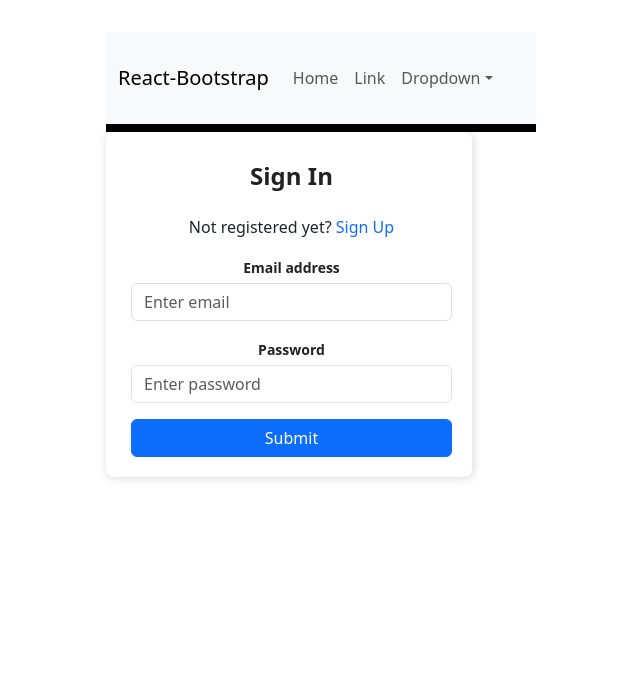
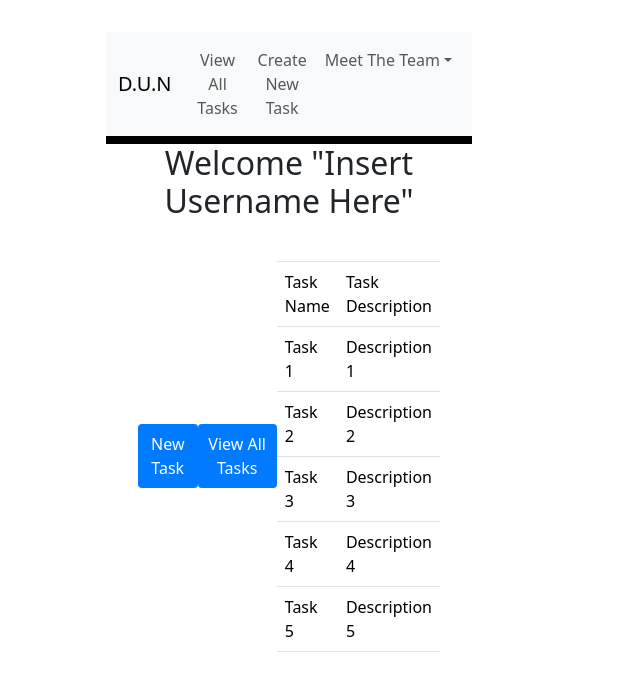
Before and after one commit to logankrieger317/DUNapp, a React (Vite) app: page / in a window 1280 px wide. Shown: the top 676 px of the page, without its empty margins (351-991 px from the left). Built offline with nearby package versions, Linux system fonts and the light colour scheme.

Commit message:
Home Page Rough Draft

```diff
--- a/src/App.css
+++ b/src/App.css
@@ -20,10 +20,9 @@
   justify-content: space-around;
   align-items: center;
   background-color: #5cccf1;
-  width: 430px;
-  height: 100px;
   border-bottom: 8px solid black;
 }
+
 
 
 
@@ -31,44 +30,126 @@
 .home-container {
   display: flex;
   flex-direction: column;
+  align-items: center;
   justify-content: center;
-  align-items: center;
-  color: black;
-  border: solid black 3px;
-  height: 932px;
-  width: 430px;
+  padding: 2rem 1rem;
 }
 
-.upper-row{
-  display: flex;
-  justify-content: space-between;
-  align-items: center;
-  width: 100%;
-  height: auto;
-  border: solid black 3px;
-
+.home-header {
+  margin-bottom: 2rem;
+  text-align: center;
 }
 
-.lower-row{
+.home-body {
   display: flex;
-  justify-content: space-between;
+  flex-direction: column;
   align-items: center;
+  justify-content: center;
   width: 100%;
-  height: auto;
-  border: solid black 3px;
+  max-width: 600px;
 }
 
-.cont-1 , .cont-2, .cont-3, .cont-4, .cont-5 {
-  border: solid black 3px;
+.new-task-button,
+.view-task-button {
+  display: block;
+  width: 100%;
+  margin-bottom: 1rem;
+  padding: 0.5rem;
+  border: none;
+  border-radius: 0.25rem;
+  background-color: #007bff;
+  color: #fff;
+  font-size: 1rem;
+  font-weight: 500;
+  text-align: center;
+  text-decoration: none;
+  cursor: pointer;
 }
 
-.cont-1{
-
+.new-task-button:hover,
+.view-task-button:hover {
+  background-color: #0069d9;
 }
 
+.table {
+  width: 100%;
+  border-collapse: collapse;
+  margin-bottom: 1rem;
+}
 
+.table th,
+.table td {
+  padding: 0.5rem;
+  text-align: left;
+  vertical-align: top;
+  border-top: 1px solid #dee2e6;
+}
 
+.table th {
+  font-weight: 500;
+}
 
+@media (min-width: 576px) {
+  .home-container {
+    padding: 0 2rem;
+  }
+
+  .home-body {
+    flex-direction: row;
+    justify-content: space-between;
+  }
+
+  .new-task-button,
+  .view-task-button {
+    width: auto;
+    margin-bottom: 0;
+  }
+
+  .table {
+    width: auto;
+    margin-bottom: 0;
+  }
+}
+
+.table {
+  width: 100%;
+  border-collapse: collapse;
+  margin-bottom: 1rem;
+}
+
+.table th,
+.table td {
+  padding: 0.5rem;
+  text-align: left;
+  vertical-align: top;
+  border-top: 1px solid #dee2e6;
+}
+
+.table th {
+  font-weight: 500;
+}
+
+@media (min-width: 576px) {
+  .home-container {
+    padding: 0 2rem;
+  }
+
+  .home-body {
+    flex-direction: row;
+    justify-content: space-between;
+  }
+
+  .new-task-button,
+  .view-task-button {
+    width: auto;
+    margin-bottom: 0;
+  }
+
+  .table {
+    width: auto;
+    margin-bottom: 0;
+  }
+}
 
 
 /* LOGIN SCREEN */
--- a/src/App.jsx
+++ b/src/App.jsx
@@ -1,5 +1,4 @@
 import { useState } from 'react'
-import Nav from './components/Nav'
 import Home from './components/Home'
 import Login from './components/Login'
 import 'bootstrap/dist/css/bootstrap.min.css'
@@ -11,8 +10,7 @@ function App() {
 
   return (
     <div className='app'>
-      <Nav />
-      <Login />
+      <Home />
     </div>
   )
 }
--- a/src/components/Home.jsx
+++ b/src/components/Home.jsx
@@ -1,16 +1,125 @@
-import Row from 'react-bootstrap/Row'
-import Col from 'react-bootstrap/Col'
-import Container from 'react-bootstrap/Container'
 import { useState, useEffect } from "react"
 import axios from "axios"
 import { useNavigate } from "react-router-dom"
 import Card from 'react-bootstrap/Card'
 import Button from 'react-bootstrap/Button'
+import SiteNav from './Nav'
+import Modal from 'react-bootstrap/Modal';
+
 
 export default function Home() {
-   return(
-   <div>
+  const [fullscreen, setFullscreen] = useState(true);
+  const [show, setShow] = useState(false);
+  const [showExample, setShowExample] = useState(false);
+  const [taskName, setTaskName] = useState('');
+  const [taskDescription, setTaskDescription] = useState('');
+  const [tasks, setTasks] = useState([
+    { id: 1, name: 'Task 1', description: 'Description 1' },
+    { id: 2, name: 'Task 2', description: 'Description 2' },
+    { id: 3, name: 'Task 3', description: 'Description 3' },
+    { id: 4, name: 'Task 4', description: 'Description 4' },
+    { id: 5, name: 'Task 5', description: 'Description 5' },
+    { id: 6, name: 'Task 6', description: 'Description 6' },
+    { id: 7, name: 'Task 7', description: 'Description 7' },
+    { id: 8, name: 'Task 8', description: 'Description 8' },
+    { id: 9, name: 'Task 9', description: 'Description 9' },
+    { id: 10, name: 'Task 10', description: 'Description 10' },
+  ]);
 
-   </div>
-   )
+  function handleNewTaskClick() {
+    setFullscreen(true);
+    setShow(true);
+  }
+
+  function handleClose() {
+    setShow(false);
+    setShowExample(false);
+  }
+
+  function handleShowExample() {
+    setShow(false);
+    setShowExample(false);
+  }
+
+  function handleTaskNameChange(event) {
+    setTaskName(event.target.value);
+  }
+
+  function handleTaskDescriptionChange(event) {
+    setTaskDescription(event.target.value);
+  }
+
+  function handleSubmit(event) {
+    event.preventDefault();
+    const newTask = { id: tasks.length + 1, name: taskName, description: taskDescription };
+    setTasks([...tasks, newTask]);
+    setShow(false);
+    setTaskName('');
+    setTaskDescription('');
+  }
+
+  function TaskTable(props) {
+    const taskRows = props.tasks.slice(0, 5).map(task => (
+      <tr key={task.id}>
+        <td>{task.name}</td>
+        <td>{task.description}</td>
+      </tr>
+    ));
+
+    return (
+      <table className="table">
+        <thead>
+          <tr>
+            <th>Task Name</th>
+            <th>Task Description</th>
+          </tr>
+        </thead>
+        <tbody>
+          {taskRows}
+        </tbody>
+      </table>
+    );
+  }
+
+  return (
+    <div>
+      <SiteNav />
+      <div className='home-container'>
+        <div className='home-header'>
+          <h2 className='welcome-message'>Welcome "Insert Username Here" </h2>
+        </div>
+        <div className='home-body'>
+          <button className='new-task-button' onClick={handleNewTaskClick}>New Task</button>
+          <button className='view-task-button'>View All Tasks</button>
+          <TaskTable tasks={tasks} />
+          <Modal show={show} fullscreen={fullscreen} onHide={handleClose}>
+            <Modal.Header closeButton>
+              <Modal.Title>New Task</Modal.Title>
+            </Modal.Header>
+            <Modal.Body>
+              <form onSubmit={handleSubmit}>
+                <div className="mb-3">
+                  <label htmlFor="taskName" className="form-label">Task Name</label>
+                  <input type="text" className="form-control" id="taskName" value={taskName} onChange={handleTaskNameChange} />
+                </div>
+                <div className="mb-3">
+                  <label htmlFor="taskDescription" className="form-label">Task Description</label>
+                  <textarea className="form-control" id="taskDescription" rows="3" value={taskDescription} onChange={handleTaskDescriptionChange}></textarea>
+                </div>
+                <Button type="submit">Add Task</Button>
+              </form>
+            </Modal.Body>
+          </Modal>
+          {showExample && (
+            <Modal show={showExample} fullscreen={fullscreen} onHide={handleClose}>
+              <Modal.Header closeButton>
+                <Modal.Title>Example Modal</Modal.Title>
+              </Modal.Header>
+              <Modal.Body>Modal body content</Modal.Body>
+            </Modal>
+          )}
+        </div>
+      </div>
+    </div>
+  );
 }
--- a/src/components/Nav.jsx
+++ b/src/components/Nav.jsx
@@ -5,23 +5,17 @@ export default function SiteNav() {
 
   return (
      <Navbar expand="lg" className="bg-body-tertiary">
-      <Container>
-        <Navbar.Brand href="#home">React-Bootstrap</Navbar.Brand>
+      <Container className='nav-bar-container'>
+        <Navbar.Brand href="#home">D.U.N</Navbar.Brand>
         <Navbar.Toggle aria-controls="basic-navbar-nav" />
         <Navbar.Collapse id="basic-navbar-nav">
           <Nav className="me-auto">
-            <Nav.Link href="#home">Home</Nav.Link>
-            <Nav.Link href="#link">Link</Nav.Link>
-            <NavDropdown title="Dropdown" id="basic-nav-dropdown">
-              <NavDropdown.Item href="#action/3.1">Action</NavDropdown.Item>
-              <NavDropdown.Item href="#action/3.2">
-                Another action
-              </NavDropdown.Item>
-              <NavDropdown.Item href="#action/3.3">Something</NavDropdown.Item>
-              <NavDropdown.Divider />
-              <NavDropdown.Item href="#action/3.4">
-                Separated link
-              </NavDropdown.Item>
+            <Nav.Link href="#home">View All Tasks</Nav.Link>
+            <Nav.Link href="#link">Create New Task</Nav.Link>
+            <NavDropdown title="Meet The Team" id="basic-nav-dropdown">
+              <NavDropdown.Item href="#action/3.1">Joshua Thomas </NavDropdown.Item>
+              <NavDropdown.Item href="#action/3.2">Logan Krieger </NavDropdown.Item>
+              <NavDropdown.Item href="#action/3.3">Sage Maddux </NavDropdown.Item>
             </NavDropdown>
           </Nav>
         </Navbar.Collapse>
```
